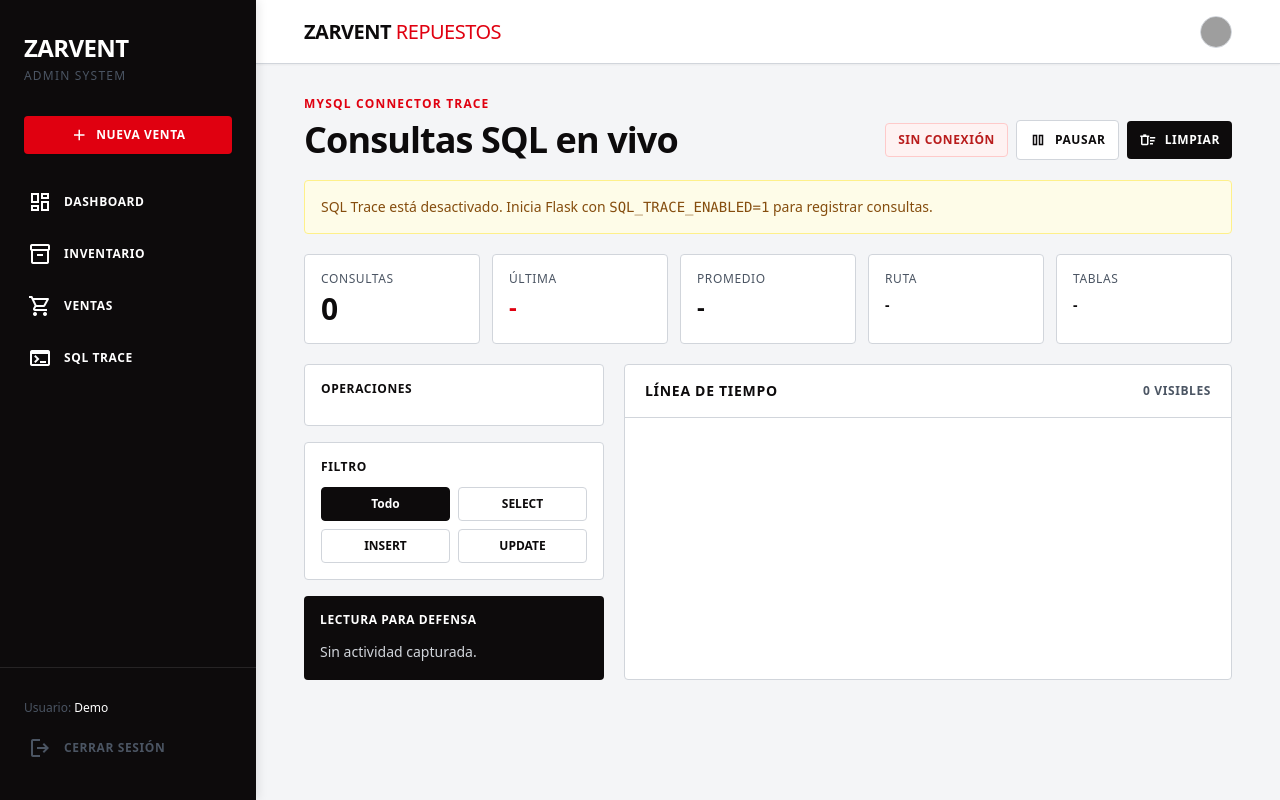
After one commit to cesarszv/sis122-zarvent-repuestos, a Python web app: template src/zarvent_repuestos/web/templates/sql_trace.html in a window 1280 px wide. The commit adds this page. Run offline with Jinja, Linux system fonts and the light colour scheme; the template is opened without the code that fills it, so the values that code supplies are empty; some libraries are stand-ins or nearby versions; grey boxes are pictures that could not be loaded.

Commit message:
feat: Implement SQL tracing feature for live query monitoring
- Added SQL trace functionality to capture and display live SQL queries executed by the application.
- Introduced a new `sql_trace.py` module for managing SQL trace entries and context.
- Updated database connection logic to wrap MySQL connections with a tracing cursor when SQL tracing is enabled.
- Enhanced the Flask app to include routes for viewing and clearing SQL trace entries.
- Created a new SQL trace HTML template for displaying captured queries and their details.
- Updated workspace configuration to support new project structure and debugging settings.
- Added documentation for SQL trace commands and project structure in README and defense presentation.

```diff
--- a/src/zarvent_repuestos/database/connection.py
+++ b/src/zarvent_repuestos/database/connection.py
@@ -2,11 +2,15 @@
 
 import mysql.connector
 from zarvent_repuestos.config.db_config import DB_CONFIG
+from zarvent_repuestos.database.sql_trace import TracedConnection, is_sql_trace_enabled
 
 
 def get_database_connection():
     """Returns a direct connection to MySQL based on the loaded DB_CONFIG."""
-    return mysql.connector.connect(**DB_CONFIG)
+    conexion = mysql.connector.connect(**DB_CONFIG)
+    if is_sql_trace_enabled():
+        return TracedConnection(conexion)
+    return conexion
 
 
 def obtener_conexion():
--- a/src/zarvent_repuestos/web/templates/layout.html
+++ b/src/zarvent_repuestos/web/templates/layout.html
@@ -110,6 +110,11 @@
                 <span class="material-symbols-outlined {% if active_page == 'sales' %}icon-fill text-zarvent-red{% endif %}">shopping_cart</span>
                 <span class="text-xs font-bold uppercase tracking-wider">Ventas</span>
             </a>
+
+            <a class="flex items-center gap-3 px-4 py-3 text-pure-white border-l-4 transition-all duration-200 rounded-r {% if active_page == 'sql_trace' %}border-zarvent-red bg-white/5{% else %}border-transparent text-industrial-gray hover:text-pure-white hover:bg-white/5{% endif %}" href="/sql-trace">
+                <span class="material-symbols-outlined {% if active_page == 'sql_trace' %}icon-fill text-zarvent-red{% endif %}">terminal</span>
+                <span class="text-xs font-bold uppercase tracking-wider">SQL Trace</span>
+            </a>
         </nav>
 
         <div class="px-2 mt-auto pt-6 space-y-1 border-t border-white/10">
--- /dev/null
+++ b/src/zarvent_repuestos/web/templates/sql_trace.html
@@ -0,0 +1,310 @@
+{% extends "layout.html" %}
+
+{% block title %}SQL Trace{% endblock %}
+
+{% block content %}
+<section class="space-y-5">
+    <div class="flex flex-col xl:flex-row xl:items-end xl:justify-between gap-4">
+        <div>
+            <p class="text-xs font-bold uppercase tracking-widest text-zarvent-red mb-2">MySQL Connector Trace</p>
+            <h2 class="text-3xl md:text-4xl font-extrabold text-workshop-black tracking-tight">Consultas SQL en vivo</h2>
+        </div>
+        <div class="flex flex-wrap items-center gap-2">
+            <span id="trace-status" class="text-xs font-bold uppercase tracking-wider px-3 py-2 rounded bg-green-50 text-green-700 border border-green-200">
+                En vivo
+            </span>
+            <button id="pause-trace" class="inline-flex items-center gap-2 bg-pure-white border border-steel-gray text-workshop-black text-xs font-bold uppercase tracking-wider py-2.5 px-3 rounded hover:border-zarvent-red transition-colors">
+                <span class="material-symbols-outlined text-[18px]">pause</span>
+                Pausar
+            </button>
+            <button id="clear-trace" class="inline-flex items-center gap-2 bg-workshop-black text-pure-white text-xs font-bold uppercase tracking-wider py-2.5 px-3 rounded hover:bg-zarvent-red transition-colors">
+                <span class="material-symbols-outlined text-[18px]">delete_sweep</span>
+                Limpiar
+            </button>
+        </div>
+    </div>
+
+    {% if not trace_enabled %}
+        <div class="border border-yellow-200 bg-yellow-50 text-yellow-800 rounded p-4 text-sm">
+            SQL Trace está desactivado. Inicia Flask con <code>SQL_TRACE_ENABLED=1</code> para registrar consultas.
+        </div>
+    {% endif %}
+
+    <div class="grid grid-cols-2 xl:grid-cols-5 gap-3">
+        <div class="bg-pure-white border border-steel-gray rounded p-4">
+            <p class="text-xs uppercase tracking-wider text-industrial-gray">Consultas</p>
+            <p id="trace-count" class="text-3xl font-extrabold text-workshop-black mt-1">0</p>
+        </div>
+        <div class="bg-pure-white border border-steel-gray rounded p-4">
+            <p class="text-xs uppercase tracking-wider text-industrial-gray">Última</p>
+            <p id="last-operation" class="text-2xl font-extrabold text-zarvent-red mt-1">-</p>
+        </div>
+        <div class="bg-pure-white border border-steel-gray rounded p-4">
+            <p class="text-xs uppercase tracking-wider text-industrial-gray">Promedio</p>
+            <p id="avg-duration" class="text-2xl font-extrabold text-workshop-black mt-1">-</p>
+        </div>
+        <div class="bg-pure-white border border-steel-gray rounded p-4">
+            <p class="text-xs uppercase tracking-wider text-industrial-gray">Ruta</p>
+            <p id="last-route" class="text-sm font-extrabold text-workshop-black mt-2 truncate">-</p>
+        </div>
+        <div class="bg-pure-white border border-steel-gray rounded p-4">
+            <p class="text-xs uppercase tracking-wider text-industrial-gray">Tablas</p>
+            <p id="last-tables" class="text-sm font-extrabold text-workshop-black mt-2 truncate">-</p>
+        </div>
+    </div>
+
+    <div class="grid grid-cols-1 xl:grid-cols-[300px_1fr] gap-5">
+        <aside class="space-y-4">
+            <div class="bg-pure-white border border-steel-gray rounded p-4">
+                <h3 class="text-xs font-extrabold uppercase tracking-wider text-workshop-black mb-3">Operaciones</h3>
+                <div id="operation-bars" class="space-y-3"></div>
+            </div>
+
+            <div class="bg-pure-white border border-steel-gray rounded p-4">
+                <h3 class="text-xs font-extrabold uppercase tracking-wider text-workshop-black mb-3">Filtro</h3>
+                <div class="grid grid-cols-2 gap-2">
+                    <button data-filter="ALL" class="trace-filter rounded border border-workshop-black bg-workshop-black text-pure-white text-xs font-bold py-2">Todo</button>
+                    <button data-filter="SELECT" class="trace-filter rounded border border-steel-gray bg-pure-white text-workshop-black text-xs font-bold py-2">SELECT</button>
+                    <button data-filter="INSERT" class="trace-filter rounded border border-steel-gray bg-pure-white text-workshop-black text-xs font-bold py-2">INSERT</button>
+                    <button data-filter="UPDATE" class="trace-filter rounded border border-steel-gray bg-pure-white text-workshop-black text-xs font-bold py-2">UPDATE</button>
+                </div>
+            </div>
+
+            <div class="bg-workshop-black text-pure-white rounded p-4">
+                <h3 class="text-xs font-extrabold uppercase tracking-wider mb-3">Lectura para defensa</h3>
+                <div id="defense-readout" class="text-sm leading-6 text-steel-gray">
+                    Sin actividad capturada.
+                </div>
+            </div>
+        </aside>
+
+        <div class="bg-pure-white border border-steel-gray rounded overflow-hidden">
+            <div class="px-5 py-4 border-b border-steel-gray flex items-center justify-between">
+                <h3 class="text-sm font-extrabold uppercase tracking-wider text-workshop-black">Línea de tiempo</h3>
+                <p id="visible-count" class="text-xs font-bold uppercase tracking-wider text-industrial-gray">0 visibles</p>
+            </div>
+            <div id="trace-list" class="divide-y divide-steel-gray max-h-[68vh] overflow-y-auto"></div>
+        </div>
+    </div>
+</section>
+{% endblock %}
+
+{% block extra_js %}
+<script>
+    const traceList = document.getElementById("trace-list");
+    const traceCount = document.getElementById("trace-count");
+    const lastOperation = document.getElementById("last-operation");
+    const avgDuration = document.getElementById("avg-duration");
+    const lastRoute = document.getElementById("last-route");
+    const lastTables = document.getElementById("last-tables");
+    const traceStatus = document.getElementById("trace-status");
+    const clearTrace = document.getElementById("clear-trace");
+    const pauseTrace = document.getElementById("pause-trace");
+    const operationBars = document.getElementById("operation-bars");
+    const defenseReadout = document.getElementById("defense-readout");
+    const visibleCount = document.getElementById("visible-count");
+    const filterButtons = document.querySelectorAll(".trace-filter");
+
+    let currentFilter = "ALL";
+    let paused = false;
+    let cachedEntries = [];
+
+    const operationStyles = {
+        SELECT: "bg-blue-50 text-blue-700 border-blue-200",
+        INSERT: "bg-green-50 text-green-700 border-green-200",
+        UPDATE: "bg-amber-50 text-amber-700 border-amber-200",
+        DELETE: "bg-red-50 text-red-700 border-red-200",
+    };
+
+    function escapeHtml(value) {
+        return String(value)
+            .replaceAll("&", "&amp;")
+            .replaceAll("<", "&lt;")
+            .replaceAll(">", "&gt;")
+            .replaceAll('"', "&quot;")
+            .replaceAll("'", "&#039;");
+    }
+
+    function operationBase(entry) {
+        return String(entry.operation || "SQL").split(" ")[0];
+    }
+
+    function tablesLabel(entry) {
+        return entry.tables && entry.tables.length ? entry.tables.join(", ") : "-";
+    }
+
+    function filteredEntries(entries) {
+        if (currentFilter === "ALL") {
+            return entries;
+        }
+        return entries.filter((entry) => operationBase(entry) === currentFilter);
+    }
+
+    function renderOperationBars(entries) {
+        const operations = ["SELECT", "INSERT", "UPDATE", "DELETE"];
+        const counts = Object.fromEntries(operations.map((operation) => [operation, 0]));
+
+        for (const entry of entries) {
+            const operation = operationBase(entry);
+            if (operation in counts) {
+                counts[operation] += 1;
+            }
+        }
+
+        const maxCount = Math.max(1, ...Object.values(counts));
+        operationBars.innerHTML = operations.map((operation) => {
+            const percent = Math.round((counts[operation] / maxCount) * 100);
+            return `
+                <div>
+                    <div class="flex items-center justify-between text-xs font-bold uppercase tracking-wider mb-1">
+                        <span>${operation}</span>
+                        <span class="text-industrial-gray">${counts[operation]}</span>
+                    </div>
+                    <div class="h-2 rounded bg-cold-white overflow-hidden">
+                        <div class="h-full bg-zarvent-red" style="width: ${percent}%"></div>
+                    </div>
+                </div>
+            `;
+        }).join("");
+    }
+
+    function renderDefenseReadout(entries) {
+        if (!entries.length) {
+            defenseReadout.textContent = "Sin actividad capturada.";
+            return;
+        }
+
+        const entry = entries[0];
+        const tables = tablesLabel(entry);
+        defenseReadout.innerHTML = `
+            <span class="text-pure-white font-bold">${escapeHtml(entry.method)} ${escapeHtml(entry.route)}</span><br>
+            ${escapeHtml(entry.concept || "Ejecuta SQL")} sobre
+            <span class="text-pure-white font-bold">${escapeHtml(tables)}</span>.
+        `;
+    }
+
+    function renderTrace(entries) {
+        const visibleEntries = filteredEntries(entries);
+
+        traceCount.textContent = entries.length;
+        lastOperation.textContent = entries.length ? entries[0].operation : "-";
+        lastRoute.textContent = entries.length ? `${entries[0].method} ${entries[0].route}` : "-";
+        lastTables.textContent = entries.length ? tablesLabel(entries[0]) : "-";
+        visibleCount.textContent = `${visibleEntries.length} visibles`;
+        renderOperationBars(entries);
+        renderDefenseReadout(entries);
+
+        if (entries.length) {
+            const totalMs = entries.reduce((total, entry) => total + Number(entry.duration_ms || 0), 0);
+            avgDuration.textContent = `${(totalMs / entries.length).toFixed(2)} ms`;
+        } else {
+            avgDuration.textContent = "-";
+        }
+
+        if (!visibleEntries.length) {
+            traceList.innerHTML = `
+                <div class="p-8 text-center text-industrial-gray text-sm">
+                    Sin consultas para este filtro.
+                </div>
+            `;
+            return;
+        }
+
+        traceList.innerHTML = visibleEntries.map((entry) => {
+            const operation = operationBase(entry);
+            const statusClass = entry.status === "OK"
+                ? "bg-green-50 text-green-700 border-green-200"
+                : "bg-red-50 text-red-700 border-red-200";
+            const operationClass = operationStyles[operation] || "bg-cold-white text-workshop-black border-steel-gray";
+            const tables = tablesLabel(entry);
+
+            return `
+                <article class="p-5 hover:bg-cold-white transition-colors border-l-4 ${entry.status === "OK" ? "border-zarvent-red" : "border-error"}">
+                    <div class="flex flex-wrap items-center justify-between gap-3 mb-3">
+                        <div class="flex flex-wrap items-center gap-2">
+                            <span class="text-xs font-bold uppercase tracking-wider text-industrial-gray">${escapeHtml(entry.time)}</span>
+                            <span class="text-xs font-extrabold uppercase tracking-wider px-2 py-1 rounded border ${operationClass}">${escapeHtml(entry.operation)}</span>
+                            <span class="text-xs font-bold uppercase tracking-wider px-2 py-1 rounded bg-cold-white text-workshop-black border border-steel-gray">${escapeHtml(entry.method)} ${escapeHtml(entry.route)}</span>
+                        </div>
+                        <span class="text-xs font-bold uppercase tracking-wider px-2 py-1 rounded border ${statusClass}">${escapeHtml(entry.status)}</span>
+                    </div>
+                    <div class="grid grid-cols-1 2xl:grid-cols-[1fr_220px] gap-3">
+                        <pre class="text-sm bg-workshop-black text-pure-white rounded p-4 overflow-x-auto whitespace-pre-wrap">${escapeHtml(entry.sql)}</pre>
+                        <div class="rounded bg-cold-white border border-steel-gray p-3 text-xs space-y-3">
+                            <div>
+                                <p class="font-bold uppercase tracking-wider text-industrial-gray mb-1">Concepto</p>
+                                <p class="font-extrabold text-workshop-black">${escapeHtml(entry.concept || "Ejecuta SQL")}</p>
+                            </div>
+                            <div>
+                                <p class="font-bold uppercase tracking-wider text-industrial-gray mb-1">Tablas</p>
+                                <p class="font-extrabold text-workshop-black break-words">${escapeHtml(tables)}</p>
+                            </div>
+                            <div>
+                                <p class="font-bold uppercase tracking-wider text-industrial-gray mb-1">Tiempo</p>
+                                <p class="font-extrabold text-workshop-black">${escapeHtml(entry.duration_ms)} ms</p>
+                            </div>
+                        </div>
+                    </div>
+                    <div class="mt-3 rounded bg-cold-white px-3 py-2 text-xs text-industrial-gray">
+                        <span class="font-bold text-workshop-black">Parámetros:</span>
+                        <code class="break-words">${escapeHtml(entry.params)}</code>
+                    </div>
+                    ${entry.error ? `<div class="mt-2 text-xs text-red-700">${escapeHtml(entry.error)}</div>` : ""}
+                </article>
+            `;
+        }).join("");
+    }
+
+    async function loadTrace() {
+        if (paused) {
+            return;
+        }
+
+        try {
+            const response = await fetch("/api/sql-trace");
+            const entries = await response.json();
+            cachedEntries = entries;
+            renderTrace(cachedEntries);
+            traceStatus.textContent = "En vivo";
+            traceStatus.className = "text-xs font-bold uppercase tracking-wider px-3 py-2 rounded bg-green-50 text-green-700 border border-green-200";
+        } catch (error) {
+            traceStatus.textContent = "Sin conexión";
+            traceStatus.className = "text-xs font-bold uppercase tracking-wider px-3 py-2 rounded bg-red-50 text-red-700 border border-red-200";
+        }
+    }
+
+    filterButtons.forEach((button) => {
+        button.addEventListener("click", () => {
+            currentFilter = button.dataset.filter;
+            filterButtons.forEach((item) => {
+                item.className = "trace-filter rounded border border-steel-gray bg-pure-white text-workshop-black text-xs font-bold py-2";
+            });
+            button.className = "trace-filter rounded border border-workshop-black bg-workshop-black text-pure-white text-xs font-bold py-2";
+            renderTrace(cachedEntries);
+        });
+    });
+
+    pauseTrace.addEventListener("click", () => {
+        paused = !paused;
+        pauseTrace.innerHTML = paused
+            ? '<span class="material-symbols-outlined text-[18px]">play_arrow</span> Reanudar'
+            : '<span class="material-symbols-outlined text-[18px]">pause</span> Pausar';
+        traceStatus.textContent = paused ? "Pausado" : "En vivo";
+        traceStatus.className = paused
+            ? "text-xs font-bold uppercase tracking-wider px-3 py-2 rounded bg-amber-50 text-amber-700 border border-amber-200"
+            : "text-xs font-bold uppercase tracking-wider px-3 py-2 rounded bg-green-50 text-green-700 border border-green-200";
+    });
+
+    clearTrace.addEventListener("click", async () => {
+        await fetch("/api/sql-trace/clear", { method: "POST" });
+        cachedEntries = [];
+        renderTrace(cachedEntries);
+        if (!paused) {
+            await loadTrace();
+        }
+    });
+
+    loadTrace();
+    setInterval(loadTrace, 1000);
+</script>
+{% endblock %}
```
Also changed, not shown: docs/defense/presentation/commands.md (added, +57 -0 lines), src/zarvent_repuestos/database/sql_trace.py (added, +196 -0 lines), src/zarvent_repuestos/web/app.py (+48 -1 lines), src/zarvent_repuestos/README.md (added), 1 other file.
